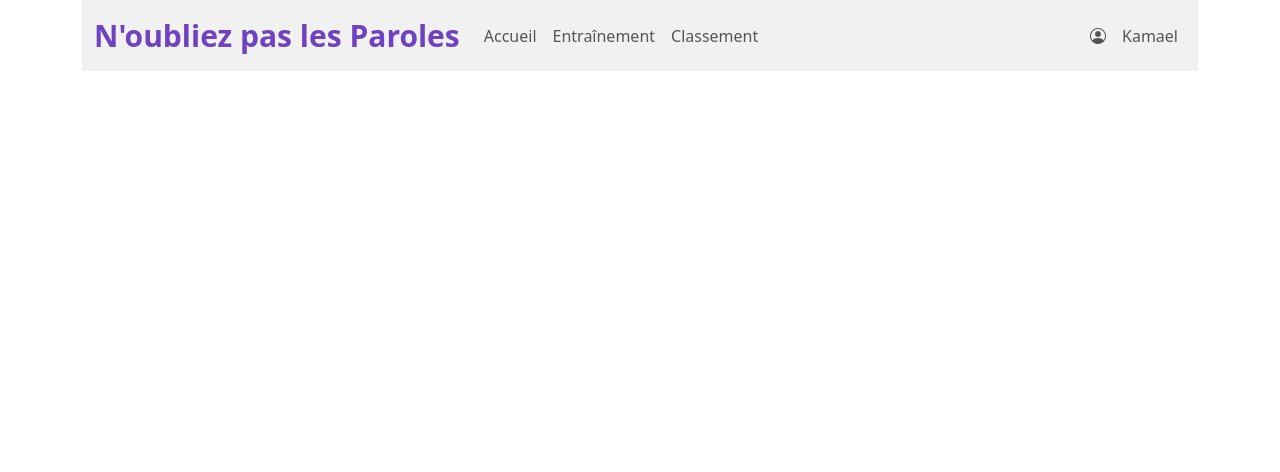
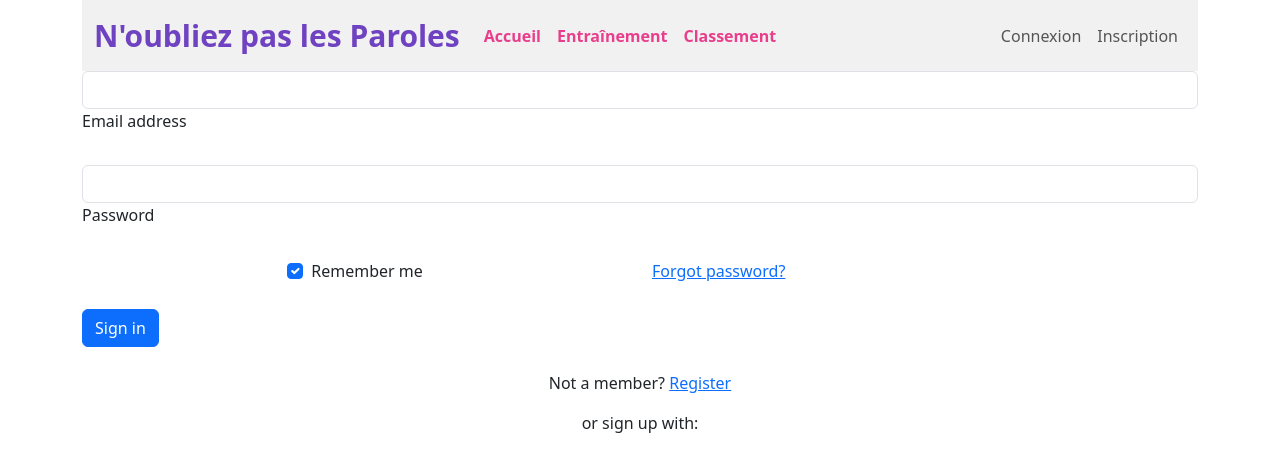
Before and after one commit to KamaelLeRandom/nplp-client, an Angular app: page /login in a window 1280 px wide. Before the commit this address led to /. Shown: the top 472 px of the page. Built offline with nearby package versions, Linux system fonts and the light colour scheme; no server answers.

Commit message:
feat: add login function

```diff
--- a/src/app/app.component.ts
+++ b/src/app/app.component.ts
@@ -1,6 +1,9 @@
-import { Component } from '@angular/core';
+import { Component, inject, OnInit } from '@angular/core';
 import { RouterOutlet } from '@angular/router';
 import { NavBarComponent } from './nav-bar/nav-bar.component';
+import { HttpClient } from '@angular/common/http';
+import { AuthentificationService } from './services/authentification-service.service';
+import { PlayerInterface } from './model/player-interface';
 
 @Component({
   selector: 'app-root',
@@ -8,6 +11,21 @@ import { NavBarComponent } from './nav-bar/nav-bar.component';
   templateUrl: './app.component.html',
   styleUrl: './app.component.scss'
 })
-export class AppComponent {
+export class AppComponent implements OnInit {
   title = 'nplp-client';
+  http = inject(HttpClient);
+  authService = inject(AuthentificationService)
+
+  ngOnInit(): void {
+    this.http
+      .get<PlayerInterface>("http://localhost:8080/player/me")
+      .subscribe({
+        next: (response) => {
+          this.authService.currentPlayerSig.set(response);
+        },
+        error: () => {
+          this.authService.currentPlayerSig.set(null);
+        }
+      })
+  }
 }
--- a/src/app/app.config.ts
+++ b/src/app/app.config.ts
@@ -2,7 +2,13 @@ import { ApplicationConfig, provideZoneChangeDetection } from '@angular/core';
 import { provideRouter } from '@angular/router';
 
 import { routes } from './app.routes';
+import { provideHttpClient, withInterceptors } from '@angular/common/http';
+import { authentificationInterceptor } from './services/authentification-interceptor';
 
 export const appConfig: ApplicationConfig = {
-  providers: [provideZoneChangeDetection({ eventCoalescing: true }), provideRouter(routes)]
+  providers: [
+    provideZoneChangeDetection({ eventCoalescing: true }),
+    provideRouter(routes),
+    provideHttpClient(withInterceptors([authentificationInterceptor])),
+  ]
 };
--- a/src/app/app.routes.ts
+++ b/src/app/app.routes.ts
@@ -1,7 +1,12 @@
 import { Routes } from '@angular/router';
 import { ProfileComponent } from './profile/profile.component';
+import { LoginComponent } from './login/login.component';
 
 export const routes: Routes = [
+  {
+    path: 'login',
+    component: LoginComponent,
+  },
   {
     path: 'profile',
     component: ProfileComponent,
--- /dev/null
+++ b/src/app/login/login.component.html
@@ -0,0 +1,53 @@
+<form>
+  <!-- Email input -->
+  <div data-mdb-input-init class="form-outline mb-4">
+    <input type="email" id="form2Example1" class="form-control" [(ngModel)]="loginObj.name" [ngModelOptions]="{ standalone: true }" />
+    <label class="form-label" for="form2Example1">Email address</label>
+  </div>
+
+  <!-- Password input -->
+  <div data-mdb-input-init class="form-outline mb-4">
+    <input type="password" id="form2Example2" class="form-control" [(ngModel)]="loginObj.password" [ngModelOptions]="{ standalone: true }"/>
+    <label class="form-label" for="form2Example2">Password</label>
+  </div>
+
+  <!-- 2 column grid layout for inline styling -->
+  <div class="row mb-4">
+    <div class="col d-flex justify-content-center">
+      <!-- Checkbox -->
+      <div class="form-check">
+        <input class="form-check-input" type="checkbox" value="" id="form2Example31" checked />
+        <label class="form-check-label" for="form2Example31"> Remember me </label>
+      </div>
+    </div>
+
+    <div class="col">
+      <!-- Simple link -->
+      <a href="#!">Forgot password?</a>
+    </div>
+  </div>
+
+  <!-- Submit button -->
+  <button  type="button" data-mdb-button-init data-mdb-ripple-init class="btn btn-primary btn-block mb-4" (click)="onLogin()">Sign in</button>
+
+  <!-- Register buttons -->
+  <div class="text-center">
+    <p>Not a member? <a href="#!">Register</a></p>
+    <p>or sign up with:</p>
+    <button  type="button" data-mdb-button-init data-mdb-ripple-init class="btn btn-link btn-floating mx-1">
+      <i class="fab fa-facebook-f"></i>
+    </button>
+
+    <button  type="button" data-mdb-button-init data-mdb-ripple-init class="btn btn-link btn-floating mx-1">
+      <i class="fab fa-google"></i>
+    </button>
+
+    <button  type="button" data-mdb-button-init data-mdb-ripple-init class="btn btn-link btn-floating mx-1">
+      <i class="fab fa-twitter"></i>
+    </button>
+
+    <button  type="button" data-mdb-button-init data-mdb-ripple-init class="btn btn-link btn-floating mx-1">
+      <i class="fab fa-github"></i>
+    </button>
+  </div>
+</form>
--- /dev/null
+++ b/src/app/login/login.component.ts
@@ -0,0 +1,23 @@
+import { Component, inject } from '@angular/core';
+import { FormsModule } from '@angular/forms';
+import { AuthentificationService } from '../services/authentification-service.service';
+
+@Component({
+  selector: 'app-login',
+  standalone: true,
+  imports: [FormsModule],
+  templateUrl: './login.component.html',
+  styleUrl: './login.component.scss'
+})
+export class LoginComponent {
+  loginObj: any = {
+    name: '',
+    password: '',
+  }
+
+  constructor(private service: AuthentificationService) { }
+
+  onLogin() {
+    this.service.login(this.loginObj.name, this.loginObj.password);
+  }
+}
--- /dev/null
+++ b/src/app/model/player-interface.ts
@@ -0,0 +1,10 @@
+export interface PlayerInterface {
+  id: Int32Array;
+  name: string;
+  email: string;
+  points: Int32Array;
+  createAt: Date;
+  lastEditAt: Date;
+  role: string;
+  token: string;
+}
--- a/src/app/nav-bar/nav-bar.component.html
+++ b/src/app/nav-bar/nav-bar.component.html
@@ -7,40 +7,39 @@
     <div class="collapse navbar-collapse" id="navbarSupportedContent">
       <ul class="navbar-nav mb-2 mb-lg-0">
         <li class="nav-item">
-          <a class="nav-link" routerLink="#" routerLinkActive="text-pink">Accueil</a>
+          <a class="nav-link" routerLink="/" routerLinkActive="text-pink">Accueil</a>
         </li>
       </ul>
 
       <ul class="navbar-nav mb-2 mb-lg-0">
         <li class="nav-item">
-          <a class="nav-link" routerLink="#" routerLinkActive="text-pink">Entraînement</a>
+          <a class="nav-link" routerLink="/" routerLinkActive="text-pink">Entraînement</a>
         </li>
       </ul>
 
       <ul class="navbar-nav mb-2 mb-lg-0">
         <li class="nav-item">
-          <a class="nav-link" routerLink="#" routerLinkActive="text-pink">Classement</a>
+          <a class="nav-link" routerLink="/" routerLinkActive="text-pink">Classement</a>
         </li>
       </ul>
 
       <ul class="navbar-nav ms-auto mb-2 mb-lg-0">
 
-        <ng-container *ngIf="isConnected">
+        <ng-container *ngIf="authService.currentPlayerSig()">
           <li class="nav-item">
             <a class="nav-link" routerLink="/profile">
               <i class="bi bi-person-circle"></i>
+              {{ authService.currentPlayerSig()?.name }}
             </a>
           </li>
 
           <li class="nav-item">
-            <a class="nav-link" routerLink="#">
-              Kamael
-            </a>
+            <button type="button" data-mdb-button-init data-mdb-ripple-init class="btn btn-primary btn-block mb-4" (click)="authService.logout()">Déconnexion</button>
           </li>
         </ng-container>
 
 
-        <ng-container *ngIf="!isConnected">
+        <ng-container *ngIf="!authService.currentPlayerSig()">
             <li class="nav-item">
               <a class="nav-link" routerLink="/login">
                 Connexion
--- a/src/app/nav-bar/nav-bar.component.ts
+++ b/src/app/nav-bar/nav-bar.component.ts
@@ -1,7 +1,8 @@
 import { NgIf } from '@angular/common';
-import { Component } from '@angular/core';
+import { Component, inject } from '@angular/core';
 import { RouterLink, RouterLinkActive } from '@angular/router';
 import { NgbTooltipModule } from "@ng-bootstrap/ng-bootstrap";
+import { AuthentificationService } from '../services/authentification-service.service';
 
 @Component({
   selector: 'app-nav-bar',
@@ -11,9 +12,7 @@ import { NgbTooltipModule } from "@ng-bootstrap/ng-bootstrap";
   styleUrl: './nav-bar.component.scss'
 })
 export class NavBarComponent {
-  isConnected: boolean;
+  authService = inject(AuthentificationService);
 
-  constructor() {
-    this.isConnected = true;
-  }
+  constructor() { }
 }
--- /dev/null
+++ b/src/app/services/authentification-interceptor.ts
@@ -0,0 +1,13 @@
+import { HttpInterceptorFn } from "@angular/common/http";
+
+export const authentificationInterceptor: HttpInterceptorFn = (request, next) => {
+  const token = localStorage.getItem('token') ?? '';
+  console.log("token", token);
+  request = request.clone({
+    setHeaders: {
+      Authorization: token ? `Bearer ${token}` : '',
+    }
+  });
+
+  return next(request);
+}
--- /dev/null
+++ b/src/app/services/authentification-service.service.ts
@@ -0,0 +1,41 @@
+import { HttpClient } from '@angular/common/http';
+import { inject, Injectable, signal } from '@angular/core';
+import { PlayerInterface } from '../model/player-interface';
+import { Router } from '@angular/router';
+
+@Injectable({
+  providedIn: 'root'
+})
+export class AuthentificationService {
+  currentPlayerSig = signal<PlayerInterface | null | undefined>(undefined);
+  baseUrl: string = 'http://localhost:8080/auth';
+  router = inject(Router);
+
+  constructor(private http: HttpClient) { }
+
+  register() {
+
+  }
+
+  login(name: string, password: string) {
+    this.http
+      .post<PlayerInterface>(`${this.baseUrl}/login`, { name, password })
+      .subscribe(({
+        next: (response) => {
+          console.log(response);
+          localStorage.setItem('token', response.token)
+          this.currentPlayerSig.set(response);
+          this.router.navigateByUrl('/');
+        },
+        error: (error) => {
+          console.log(error);
+        }
+      }));
+  }
+
+  logout() {
+    localStorage.setItem('token', '');
+    this.currentPlayerSig.set(null);
+    this.router.navigateByUrl('/login');
+  }
+}
```
Also changed, not shown: src/app/login/login.component.scss (added), 2 other files (tests, documents, lock files or other folders).
